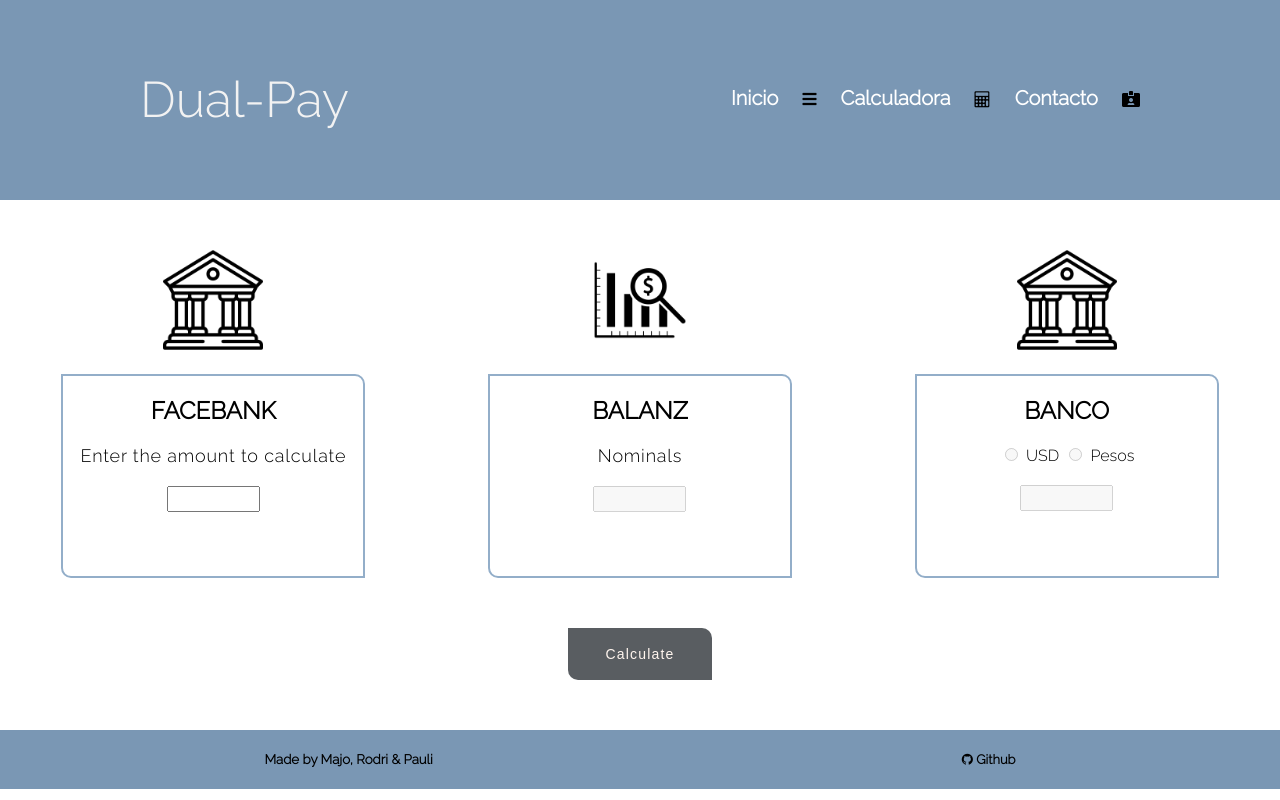
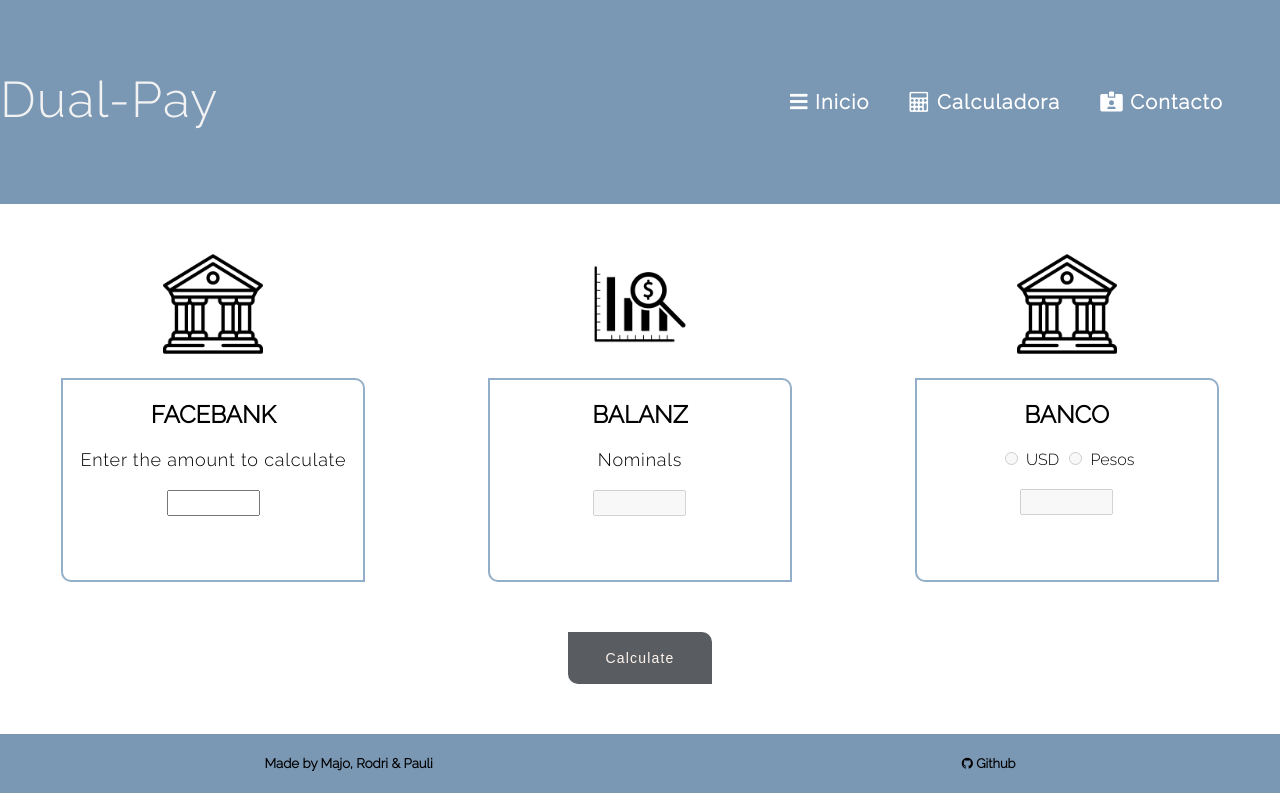
Before and after one commit to rodrigoenzohernandez/dual-pay, a PHP site: page /src/public/index.html in a window 1280 px wide. Run offline with PHP 8.4, Linux system fonts and the light colour scheme; some libraries are stand-ins or nearby versions.

Commit message:
bugfix fix header icons and body max-width

```diff
--- a/src/public/index.html
+++ b/src/public/index.html
@@ -21,12 +21,11 @@
         <div class="wrapper">
             <div class="logo">Dual-Pay</div>
             <nav>
-                <a href="#">Inicio</a>
-                <span class="fas fa-bars"></span>
-                <a href="#">Calculadora</a>
-                <span class="fa fa-calculator" aria-hidden="true"></span>
-                <a href="#">Contacto</a>
-                <span class="fas fa-id-card-alt"></span>
+                <div class="header-icon">
+                    <a href="#"><i class="fas fa-bars"></i> Inicio</a>
+                    <a href="#"><i class="fa fa-calculator" aria-hidden="true"></i> Calculadora</a>
+                    <a href="#"><i class="fas fa-id-card-alt"></i> Contacto</a>
+                </div>
             </nav>
         </div>
     </header>
--- a/src/public/style-header.css
+++ b/src/public/style-header.css
@@ -1,30 +1,29 @@
+.header-icon {
+	display: flex;
+    justify-content: center;
+    align-items: center;
+	padding: 80px 37px;
+	letter-spacing: 1.2px;
+}
 header {
-	width:100%; /* Establecemos que el header abarque el 100% del documento */
-	overflow:hidden; /* Eliminamos errores de float */
+	width:100%;
+	overflow:hidden;
 	background:rgb(122, 151, 180);
 	margin-bottom:20px;
 }
-.wrapper {
-	width:90%; /* Establecemos que el ancho sera del 90% */
-	max-width:1000px; /* Aqui le decimos que el ancho máximo sera de 1000px */
-	margin:auto;
-	overflow:hidden; /* Eliminamos errores de float */
-}
-
 header .logo {
 	color:#f2f2f2;
 	font-size:50px;
 	line-height:200px;
 	float:left;
-    font-family: 'Raleway', sans-serif;
+    font-family:"Avantgarde", Century "Gothic", "CenturyGothic", "AppleGothic", sans-serif;;
+	letter-spacing: 1.2px;
+
 }
-
-
 header nav {
 	float:right;
 	line-height:200px;
 }
-
 header nav a {
 	display:inline-block;
 	color:#fff;
--- a/src/public/style.css
+++ b/src/public/style.css
@@ -1,5 +1,5 @@
 body {
-    max-width: 1680px;
+    max-width: 1920px;
     font-family: 'Raleway', sans-serif;
     margin: 0;
     padding: 0;
@@ -62,7 +62,6 @@ h3 {
     font-size: 14px;
     letter-spacing: 1.2px;
     background-color: rgb(89, 93, 97);
-
     border: rgb(89, 93, 97);
     color: seashell;
 }
@@ -84,6 +83,12 @@ h3 {
 }
  /*Responsive*/
  @media (max-width: 460px) {
+
+    .header-icon {
+        display: flex;
+        justify-content: center;
+        align-items: center;
+    }
     .container {
          display: flex;
          flex-direction: column;
@@ -112,4 +117,5 @@ h3 {
         text-align: center;
         background-color: rgb(122, 151, 180);
     }
+
 }
```
